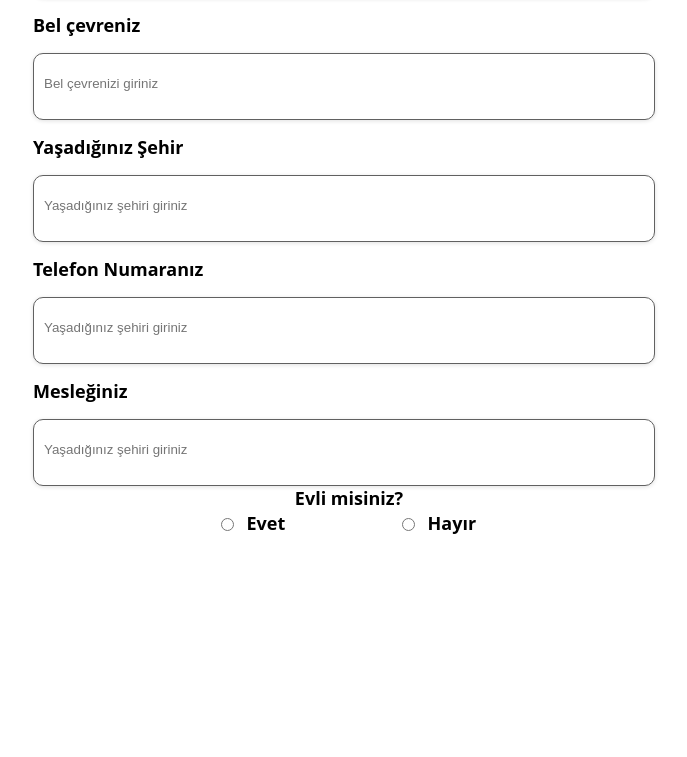
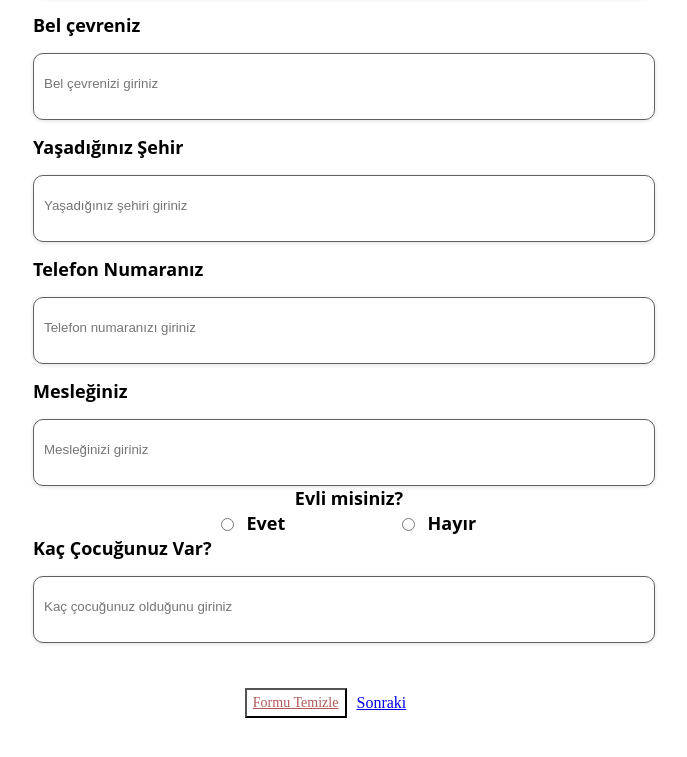
Before and after one commit to Mehmetcimen4/Dyt.-Kamile, a React (Vite) app in the folder Dyt-Kamile/: page /form in a window 1280 px wide. Shown: the part 772-1529 px from the top of the page, without its empty margins (291-978 px from the left). Built offline with nearby package versions, Linux system fonts and the light colour scheme.

Commit message:
Forma devam edildi
Furkan Damar

```diff
--- a/Dyt-Kamile/src/App.jsx
+++ b/Dyt-Kamile/src/App.jsx
@@ -7,6 +7,7 @@ import './App.css'
 import './Form.css'
 import {About} from './Login/About'
 import {Contact} from './Login/Contact'
+import { Form2 } from './components/Form2'
 function App() {
 
 
@@ -14,10 +15,11 @@ function App() {
     <div>
     <Navbar></Navbar>
     <Routes>
-      <Route path='/' element ={<Login></Login>}></Route>
-      <Route path='/about' element={<About></About>}></Route>
-      <Route path='/contact' element={<Contact/>}></Route>
-      <Route path='/form' element ={<Form/>}></Route>
+      <Route path='/' exact element ={<Login></Login>}></Route>
+      <Route path='/about' exact element={<About></About>}></Route>
+      <Route path='/contact' exact element={<Contact/>}></Route>
+      <Route path='/form' exact element ={<Form/>}></Route>
+      <Route path='/form-2' exact element ={<Form2/>}></Route>
     </Routes>
     <Footer></Footer>
     </div>
--- a/Dyt-Kamile/src/Form.css
+++ b/Dyt-Kamile/src/Form.css
@@ -66,3 +66,48 @@
   h2{
     text-align: center;
   }
+
+  .buttons {
+    display: flex;
+    flex-direction: row;
+    justify-content: center;
+    align-items: center;
+    gap: 10px;
+    margin-top: 45px;
+
+  }
+
+  .buttons #first {
+    color: #B05757;
+text-align: center;
+font-family: Allerta Stencil;
+font-size: 14px;
+font-style: normal;
+font-weight: 400;
+line-height: 24px; /* 171.429% */
+letter-spacing: 0.028px;
+text-decoration-line: underline;
+background: #FFF;
+  }
+
+  .buttons #second {
+    color: #FFF;
+text-align: center;
+font-family: Alfa Slab One;
+font-size: 14px;
+font-style: normal;
+font-weight: 400;
+line-height: 16px; /* 114.286% */
+letter-spacing: 0.028px;
+width: 130px;
+height: 38px;
+padding: 7px 80px 7px 50px;
+border-radius: 8px;
+background: rgba(0, 0, 0, 0.40);
+display: flex;
+flex-direction: row;
+  }
+
+.buttons img {
+  padding-left: 9px;
+}
--- a/Dyt-Kamile/src/Login/About.jsx
+++ b/Dyt-Kamile/src/Login/About.jsx
@@ -1,7 +1,7 @@
 import React from 'react'
 import kamile from '../total/images/kamile.jpeg'
 import { Who } from './Who';
-import { Footer } from '../total/Footer';
+import { Login } from './Login';
 export const About = () => {
   return (
     <div id='about'>
--- a/Dyt-Kamile/src/Login/Login.jsx
+++ b/Dyt-Kamile/src/Login/Login.jsx
@@ -1,7 +1,6 @@
 import React from 'react';
 import { About } from './About';
 import { Contact } from './Contact';
-import { Footer } from '../total/Footer';
 export const Login = () => {
   return (
     <div >
@@ -21,6 +20,8 @@ export const Login = () => {
     </div>
 
 </div>
+
+
   <About></About>
   <Contact></Contact>
 
--- a/Dyt-Kamile/src/components/Form.jsx
+++ b/Dyt-Kamile/src/components/Form.jsx
@@ -1,5 +1,7 @@
 import React from 'react'
 // import '../Form.css'
+import arrow from '../total/images/arrow-10.png'
+import { Link } from 'react-router-dom'
 
 export const Form = () => {
   return (
@@ -43,10 +45,10 @@ export const Form = () => {
             <input  type="text" placeholder='Yaşadığınız şehiri giriniz' />
 
             <label>Telefon Numaranız</label>
-            <input  type="text" placeholder='Yaşadığınız şehiri giriniz' />
+            <input  type="text" placeholder='Telefon numaranızı giriniz' />
 
             <label>Mesleğiniz</label>
-            <input  type="text" placeholder='Yaşadığınız şehiri giriniz' />
+            <input  type="text" placeholder='Mesleğinizi giriniz' />
         </div>
 
         <label className='seperate-label'>Evli misiniz?</label>
@@ -61,11 +63,19 @@ export const Form = () => {
           </div>
         </div>
 
+        <div className='formtype1'>
+            <label>Kaç Çocuğunuz Var?</label>
+            <input  type="text" placeholder='Kaç çocuğunuz olduğunu giriniz' />
+        </div>
+    </form>
+    <div className='buttons'>
+      <button id='first'>Formu Temizle</button>
+
+      <Link to='/form-2'>Sonraki</Link>
+      <img src={arrow}/>
 
 
-
-
-    </form>
+    </div>
     </div>
   )
 }
--- /dev/null
+++ b/Dyt-Kamile/src/components/Form2.jsx
@@ -0,0 +1,80 @@
+import React from 'react'
+import { Link } from 'react-router-dom'
+import arrow from '../total/images/arrow-10.png'
+
+export const Form2 = () => {
+  return (
+    <div>
+        <h2>Diyet Formu</h2>
+    <form className='form1'>
+        <div className='formtype1'>
+            <label>Son 5 yıl içinde en fazla kaç kilo oldunuz ve size göre nedeni?</label>
+            <input  type="text" placeholder='İstenilenleri giriniz' />
+
+            <label>Son 5 yıl içinde en az kaç kilo oldunuz ve size göre nedeni ?</label>
+            <input  type="text" placeholder='İstenilenleri giriniz' />
+        </div>
+
+        <label className='seperate-label'>Diyet ya da zayıflamak için diğer yöntemleri denediniz mi?</label>
+        <div className='formtype2'>
+            <div className='radio1'>
+              <input type="radio" name="Evet"/>
+              <label>Evet</label>
+            </div>
+            <div className='radio1'>
+              <input type="radio" name="Hayır"/>
+              <label>Hayır</label>
+            </div>
+        </div>
+
+        <div className='formtype1'>
+            <label>Ne tür yöntem ve diyetler uyguladınız?</label>
+            <input  type="text" placeholder='İstenilenleri giriniz' />
+
+            <label>Günde kaç öğün yemek yersiniz ?</label>
+            <input  type="text" placeholder='İstenilenleri giriniz' />
+
+            <label>Aralarda atıştırır mısınız, neler ?</label>
+            <input  type="text" placeholder='İstenilenleri giriniz' />
+
+            <label>Fast-food türü besinleri ne sıklıkta tüketirsiniz ?</label>
+            <input  type="text" placeholder='İstenilenleri giriniz' />
+
+            <label>Gün boyunca içtiğiniz su miktarı ne kadar?</label>
+            <input  type="text" placeholder='İstenilenleri giriniz' />
+
+            <label>Kola/Diyet kola/Gazoz gibi gazlı içecekleri ne kadar sıklıkla tüketirsiniz?</label>
+            <input  type="text" placeholder='İstenilenleri giriniz' />
+
+            <label>Maden suyu/ soda ne sıklıkla tüketirsiniz?</label>
+            <input  type="text" placeholder='İstenilenleri giriniz' />
+        </div>
+
+        <label className='seperate-label'>Evli misiniz?</label>
+        <div className='formtype2'>
+          <div className='radio1'>
+            <input type="radio" name="Evet"/>
+            <label>Evet</label>
+          </div>
+          <div className='radio1'>
+            <input type="radio" name="Hayır"/>
+            <label>Hayır</label>
+          </div>
+        </div>
+
+        <div className='formtype1'>
+            <label>Kaç Çocuğunuz Var?</label>
+            <input  type="text" placeholder='Kaç çocuğunuz olduğunu giriniz' />
+        </div>
+    </form>
+    <div className='buttons'>
+      <button id='first'>Formu Temizle</button>
+
+      <Link to='/form-2'>Sonraki</Link>
+      <img src={arrow}/>
+
+
+    </div>
+    </div>
+  )
+}
```
Also changed, not shown: Dyt-Kamile/src/total/images/arrow-10.png (added), 1 other file (tests, documents, lock files or other folders).
